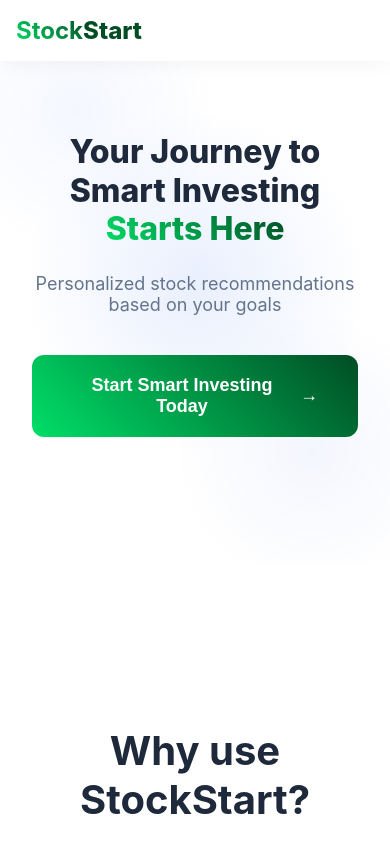
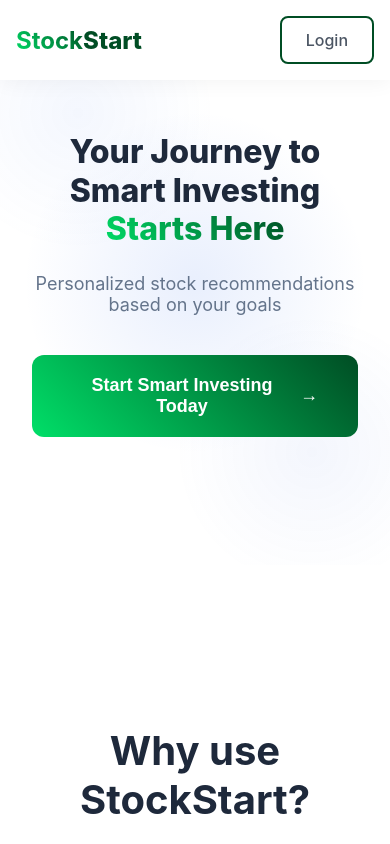
Before and after one commit to jhbeeber/StockStart, a React (Create React App) app in the folder stockstart/: page / in a window 390 px wide. Shown: the top 844 px of the page. Built offline with nearby package versions, Linux system fonts and the light colour scheme; no server answers.

Commit message:
Made navigation bar dynamic depending on if the user is logged in or not

```diff
--- a/stockstart/src/App.js
+++ b/stockstart/src/App.js
@@ -30,6 +30,8 @@ function App() {
           <Route path="/setup-goals/:userId" element={<SetupGoals />} />
           <Route path="/dashboard/:userId" element={<Dashboard />} />
           <Route path="/suggestions/:userId" element={<Suggestions />} />
+          <Route path="/privacy-policy/:userId" element={<PrivacyPolicy />} />
+          <Route path="/terms/:userId" element={<Terms />} />
         </Routes>
         <Footer />
       </div>
--- a/stockstart/src/Footer.js
+++ b/stockstart/src/Footer.js
@@ -1,14 +1,29 @@
 import React from 'react';
-import { Link } from 'react-router-dom';
+import { Link, useLocation } from 'react-router-dom';
 import './Footer.css';
 
 function Footer() {
+  const location = useLocation();
+  const userId = location.pathname.split('/').find(segment =>
+    !isNaN(segment) && segment.length > 0
+  );
+
+  const isLoggedIn = location.pathname.includes('/dashboard') ||
+    location.pathname.includes('/suggestions') ||
+    location.pathname.includes('/settings') ||
+    (location.pathname.includes('/privacy-policy') && userId) ||
+    (location.pathname.includes('/terms') && userId);
+
   return (
     <footer className="footer">
       <div className="footer-content">
         <div className="footer-links">
-          <Link to="/privacy-policy">Privacy Policy</Link>
-          <Link to="/terms">Terms & Conditions</Link>
+          <Link to={isLoggedIn && userId ? `/privacy-policy/${userId}` : '/privacy-policy'}>
+            Privacy Policy
+          </Link>
+          <Link to={isLoggedIn && userId ? `/terms/${userId}` : '/terms'}>
+            Terms & Conditions
+          </Link>
         </div>
       </div>
     </footer>
--- a/stockstart/src/Navbar.css
+++ b/stockstart/src/Navbar.css
@@ -62,35 +62,20 @@
   width: 100%;
 }
 
-.login-btn, .signup-btn {
+.login-btn, .settings-btn {
   padding: 0.75rem 1.5rem;
   border-radius: 0.5rem;
   font-weight: 600;
   cursor: pointer;
   transition: all 0.3s ease;
-}
-
-.login-btn {
   background: none;
   border: 2px solid #004d24;
   color: #004d24;
 }
 
-.login-btn:hover {
-  background: linear-gradient(45deg, #00df68, #1e40af);
-  transform: translateY(-2px);
-  box-shadow: 0 10px 20px rgba(37, 99, 235, 0.2);
+.login-btn:hover, .settings-btn:hover {
+  background: linear-gradient(45deg, #00df68, #004d24);
   color: white;
-}
-
-.signup-btn {
-  background: linear-gradient(45deg, #00df68, #004d24);
-  border: none;
-  color: white;
-}
-
-.signup-btn:hover {
-  background: linear-gradient(45deg, #00df68, #1e40af);
   transform: translateY(-2px);
   box-shadow: 0 10px 20px rgba(37, 99, 235, 0.2);
 }
@@ -121,7 +106,7 @@
 }
 
 @media (max-width: 480px) {
-  .nav-links a {
+  .nav-links a:not(.login-btn):not(.settings-btn) {
     display: none;
   }
 }
--- a/stockstart/src/Navbar.js
+++ b/stockstart/src/Navbar.js
@@ -1,9 +1,11 @@
 import React from 'react';
-import { Link, useLocation } from 'react-router-dom';
+import { Link, useLocation, useParams } from 'react-router-dom';
 import './Navbar.css';
 
 function Navbar() {
   const location = useLocation();
+  const { userId } = useParams();
+  const isLoggedIn = location.pathname.includes('/dashboard') || location.pathname.includes('/suggestions') || location.pathname.includes('/settings') || (location.pathname.includes('/privacy-policy') && userId) || (location.pathname.includes('/terms') && userId);;
 
   return (
     <nav className="navbar">
@@ -11,6 +13,26 @@ function Navbar() {
         <span>Stock</span><span className="logo-accent">Start</span>
       </Link>
       <div className="nav-links">
+        {isLoggedIn ? (
+          <>
+            <Link
+              to={`/dashboard/${userId}`}
+              className={location.pathname === `/dashboard/${userId}` ? 'active' : ''}>
+              Dashboard
+            </Link>
+            <Link
+              to={`/suggestions/${userId}`}
+              className={location.pathname === `/suggestions/${userId}` ? 'active' : ''}>
+              Suggestions
+            </Link>
+            <Link
+              to={`/settings/${userId}`}
+              className="settings-btn">
+              Settings
+            </Link>
+          </>
+        ) : (
+          <>
             <Link
               to="/features"
               className={location.pathname === '/features' ? 'active' : ''}>
@@ -22,6 +44,8 @@ function Navbar() {
               About
             </Link>
             <Link to="/login" className="login-btn">Login</Link>
+          </>
+        )}
       </div>
     </nav>
   );
```
Lines whose indentation alone changed are shown as unchanged.
